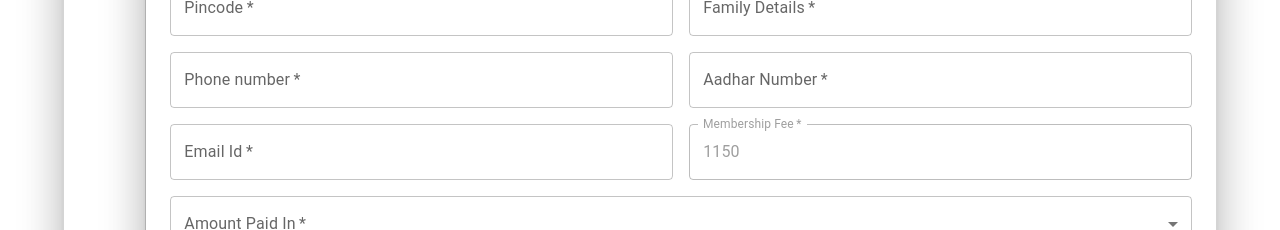
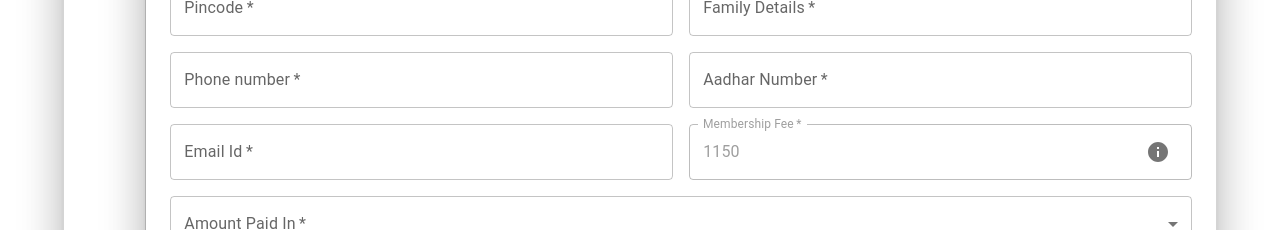
Before and after one commit to KridaverseDev/VLSS, a React (Create React App) app: page /form in a window 1280 px wide. Shown: the part 880-1110 px from the top of the page. Built offline with nearby package versions, Linux system fonts and the light colour scheme.

Commit message:
Added Info inside the MembershipFee field

```diff
--- a/src/components/form/Form.tsx
+++ b/src/components/form/Form.tsx
@@ -17,6 +17,10 @@ import {
   Card,
   CardContent,
   CardMedia,
+  Dialog,
+  DialogContent,
+  IconButton,
+  InputAdornment,
 } from "@mui/material";
 import initialFormData, { FormData } from "./FormData";
 import PDFDocument from "./pdfcreation";
@@ -24,6 +28,7 @@ import { PDFViewer, PDFDownloadLink } from "@react-pdf/renderer";
 import axios from "axios";
 import qrCodeImage from "../contact/QR.png";
 import { districtsAndTaluks } from "./taluk";
+import InfoIcon from "@mui/icons-material/Info";
 
 const Form: React.FC = () => {
   const [formData, setFormData] = useState<FormData>(initialFormData);
@@ -52,6 +57,16 @@ const Form: React.FC = () => {
 
   const [selectedPaymentMethod, setSelectedPaymentMethod] =
     useState<string>("");
+
+  const [showInfoPopup, setShowInfoPopup] = useState(false);
+
+  const handleInfoButtonClick = () => {
+    setShowInfoPopup(true);
+  };
+
+  const handleCloseInfoPopup = () => {
+    setShowInfoPopup(false);
+  };
 
   React.useEffect(() => {
     setSelectedTaluk("");
@@ -487,13 +502,22 @@ const Form: React.FC = () => {
                   </Grid>
                   <Grid item xs={12} sm={6}>
                     <TextField
+                      id="membershipFee"
                       fullWidth
                       required
-                      label="Membership  Fee"
+                      label="Membership Fee"
                       name="membershipFee"
                       value={1150}
-                      // onChange={handleInputChange}
                       disabled
+                      InputProps={{
+                        endAdornment: (
+                          <InputAdornment position="end">
+                            <IconButton onClick={handleInfoButtonClick}>
+                              <InfoIcon />
+                            </IconButton>
+                          </InputAdornment>
+                        ),
+                      }}
                     />
                   </Grid>
                   <Grid
@@ -586,6 +610,13 @@ const Form: React.FC = () => {
           </Paper>
         </Grid>
       </Grid>
+      <Dialog open={showInfoPopup} onClose={handleCloseInfoPopup}>
+        <DialogContent>
+          <Typography variant="body1">
+            ₹1000 For Application Fee, ₹150 for ID Card
+          </Typography>
+        </DialogContent>
+      </Dialog>
       <Paper
         elevation={12}
         sx={{
--- a/src/components/form/FormData.ts
+++ b/src/components/form/FormData.ts
@@ -43,7 +43,7 @@ const initialFormData: FormData = {
   phoneNumber: "",
   aadharNumber: "",
   emailId: "",
-  membershipFee: "1000",
+  membershipFee: "1150",
   amountPaidInCash: "",
   utrNumber: "",
 };
```
